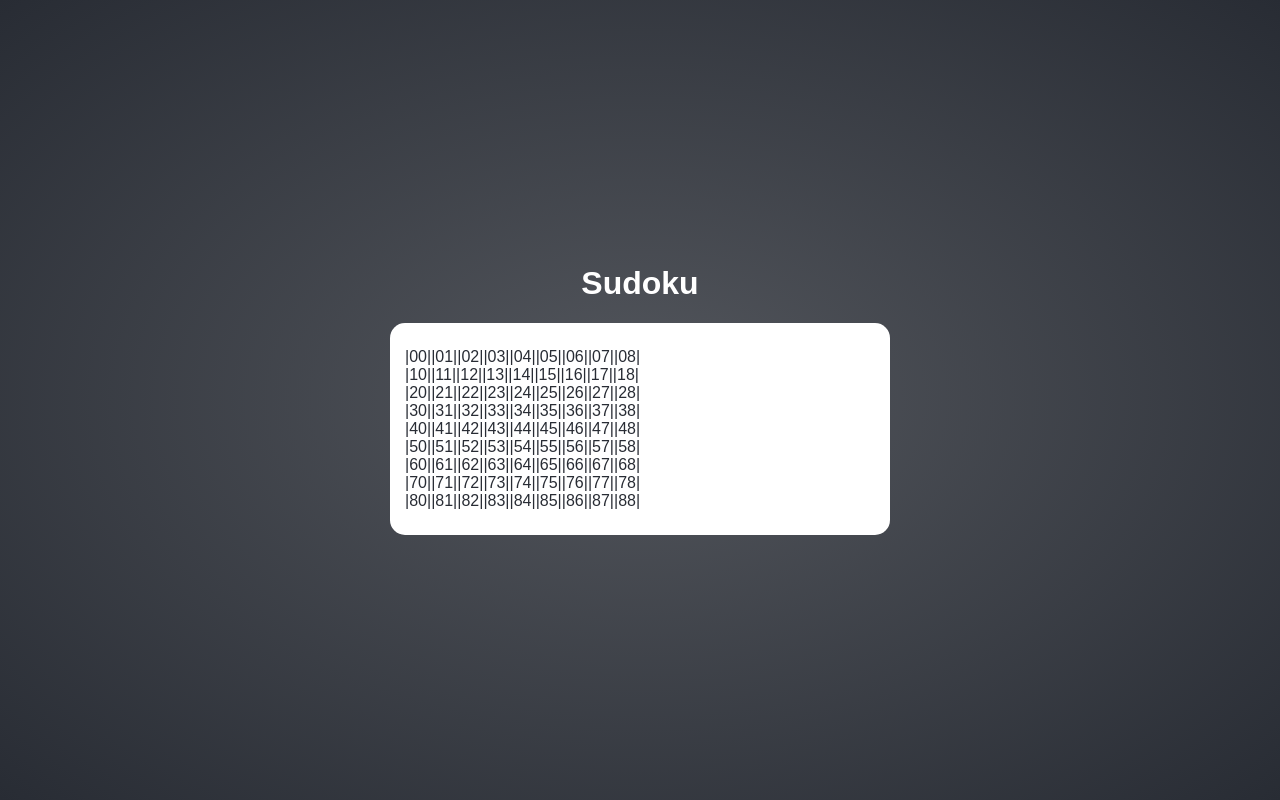
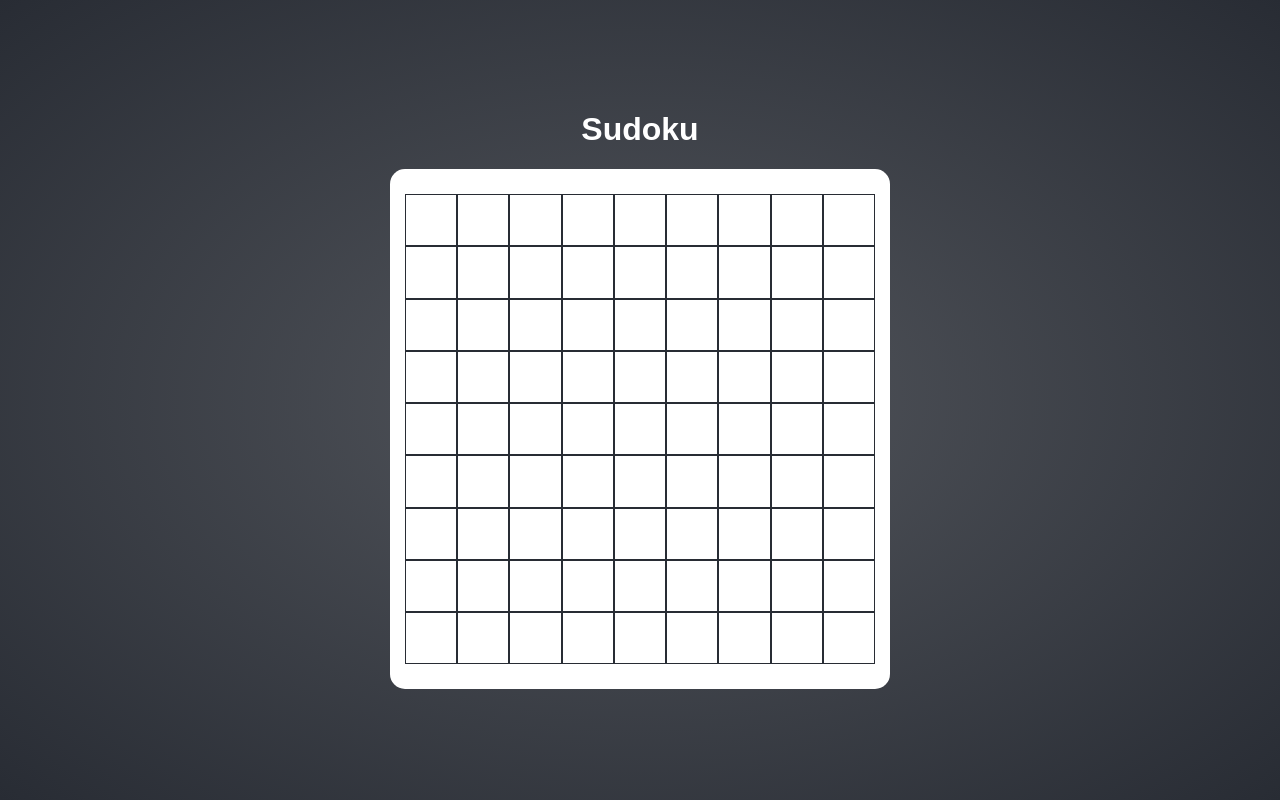
Before and after one commit to EvgenyMinin/React_Sudoku, a React (Create React App) app: page / in a window 1280 px wide. Built offline with nearby package versions, Linux system fonts and the light colour scheme.

Commit message:
styled block component

```diff
--- a/src/components/grid/block/index.tsx
+++ b/src/components/grid/block/index.tsx
@@ -1,17 +1,11 @@
 import React, { FC } from 'react'
 
-interface IProps {
-  rowIndex: number
-  colIndex: number
-}
+import { IProps } from './types'
+
+import { Container } from './styles'
 
 const Block: FC<IProps> = ({ rowIndex, colIndex }) => {
-  return (
-    <div data-cy="block" key={colIndex}>
-      |{rowIndex}
-      {colIndex}|
-    </div>
-  )
+  return <Container data-cy={`block-${rowIndex}-${colIndex}`} key={colIndex} />
 }
 
 export default Block
--- /dev/null
+++ b/src/components/grid/block/styles/index.ts
@@ -0,0 +1,28 @@
+import styled, { css } from 'styled-components'
+
+export const Container = styled.div`
+  ${({ theme }) => css`
+    display: flex;
+    justify-content: space-between;
+    align-items: center;
+    flex: 1 0 0;
+    font-weight: bold;
+    font-size: 20px;
+    height: auto;
+    background-color: ${theme.colors.white};
+    border: solid 1px ${theme.colors.black};
+    transition: ${theme.transition};
+    cursor: pointer;
+    user-select: none;
+
+    &:before {
+      padding-top: 100%;
+      content: '';
+      float: left;
+    }
+
+    &:hover {
+      background-color: ${theme.colors.lightblue};
+    }
+  `}
+`
--- /dev/null
+++ b/src/components/grid/block/types.ts
@@ -0,0 +1,4 @@
+export interface IProps {
+  rowIndex: number
+  colIndex: number
+}
--- a/src/components/styles/card/index.ts
+++ b/src/components/styles/card/index.ts
@@ -3,7 +3,6 @@ import styled, { css } from 'styled-components'
 export const Card = styled.div`
   ${({ theme }) => css`
     display: flex;
-    flex: 1;
     flex-direction: column;
     background-color: ${theme.colors.white};
     color: ${theme.colors.black};
```
